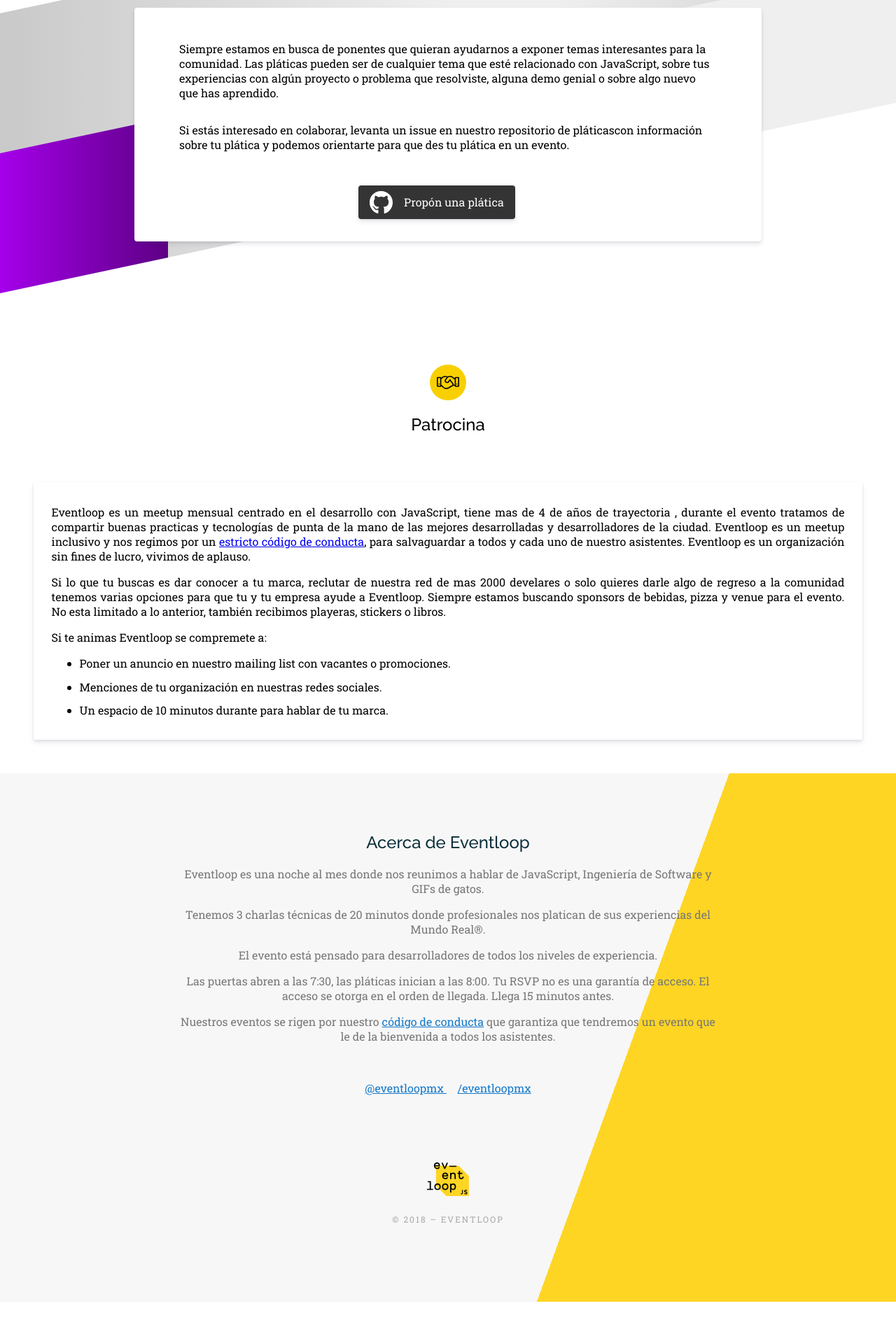
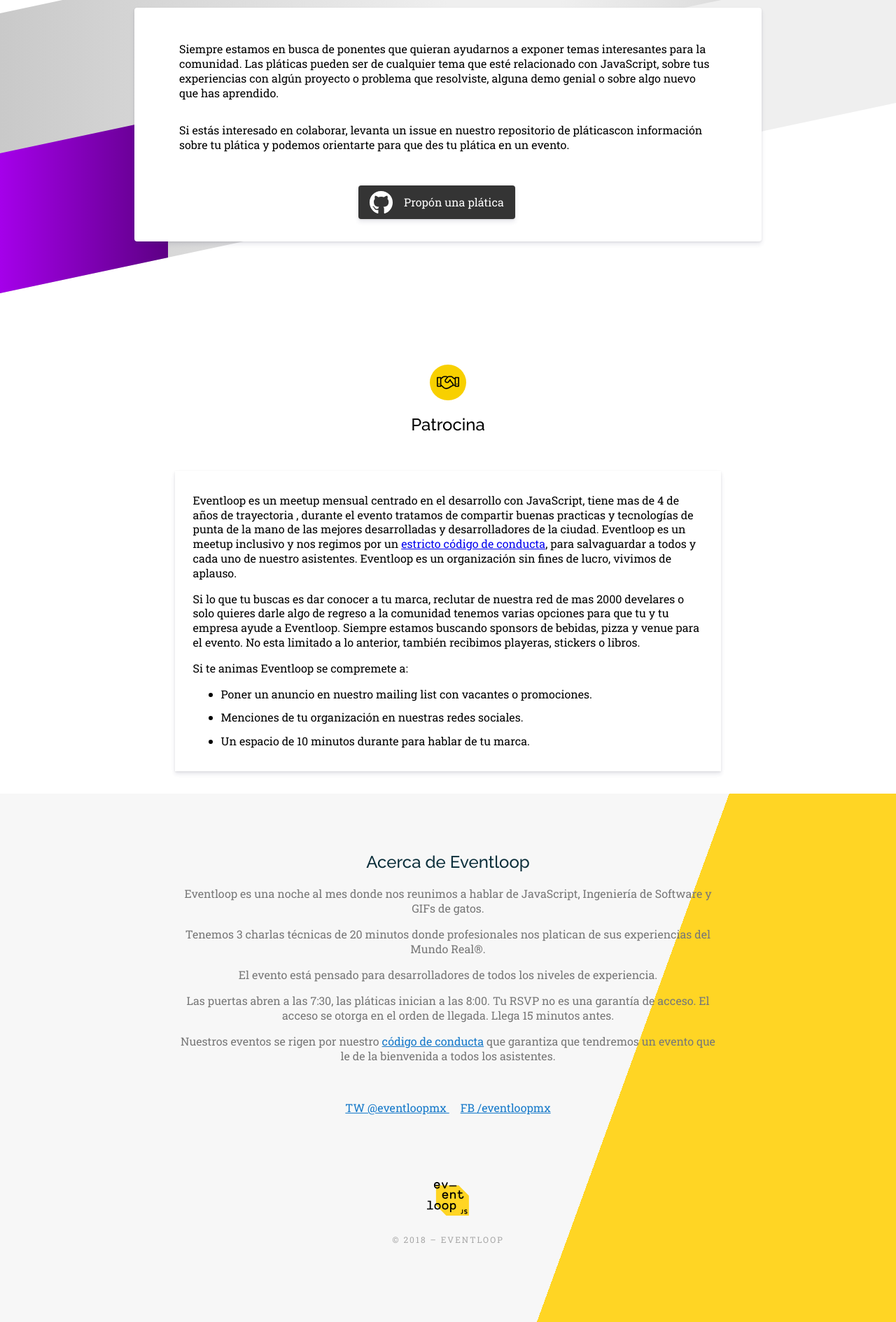
Before and after one commit to eventloop/eventloop.mx, a Jekyll site: the page built from index.md, in a window 1280 px wide. Shown: the part 1903-3792 px from the top of the page at 70% size. Built offline with Jekyll 4.4.1, drawn with Linux system fonts in a browser that asks for light colours; before the commit the page ends 3763 px from its top, so only the background shows below that.

Commit message:
Clean CSS a bit

```diff
--- a/_includes/footer.html
+++ b/_includes/footer.html
@@ -1,23 +1,21 @@
 <div id="contact">
-  <div class="wrap">
+  <div class="contentWrap">
     <h2 class="title">Acerca de Eventloop</h2>
     <p class="about">Eventloop es una noche al mes donde nos reunimos a hablar de JavaScript, Ingeniería de Software y GIFs de gatos.</p>
     <p class="about">Tenemos 3 charlas técnicas de 20 minutos donde profesionales nos platican de sus experiencias del Mundo Real&reg;.</p>
     <p class="about">El evento está pensado para desarrolladores de todos los niveles de experiencia.</p>
-    <p class="about">Las puertas abren a las 7:30, las pláticas inician a las 8:00. Tu RSVP no es una garantía de acceso. El acceso se otorga
-      en el orden de llegada. Llega 15 minutos antes.</p>
-    <p class="about">Nuestros eventos se rigen por nuestro
-      <a href="https://github.com/eventloop/codigo-de-conducta" target="_blank">código de conducta</a> que garantiza que tendremos un evento que le de la bienvenida a todos los asistentes.</p>
+    <p class="about">Las puertas abren a las 7:30, las pláticas inician a las 8:00. Tu RSVP no es una garantía de acceso. El acceso se otorga en el orden de llegada. Llega 15 minutos antes.</p>
+    <p class="about">Nuestros eventos se rigen por nuestro <a href="https://github.com/eventloop/codigo-de-conducta" target="_blank">código de conducta</a> que garantiza que tendremos un evento que le de la bienvenida a todos los asistentes.</p>
     <br />
     <p class="about">
       <a href="https://twitter.com/eventloopmx" target="_blank" class="social">
         <i class="fa fa-twitter-square" aria-hidden="true"></i>
-        @eventloopmx
+        TW @eventloopmx
       </a>
       &nbsp;&nbsp;&nbsp;
       <a href="https://www.facebook.com/eventloopmx/" target="_blank" class="social">
         <i class="fa fa-facebook-square" aria-hidden="true"></i>
-        /eventloopmx
+        FB /eventloopmx
       </a>
     </p>
     <div class="copyright">
--- a/_includes/sponsor.html
+++ b/_includes/sponsor.html
@@ -1,4 +1,5 @@
 <section class="Sponsor" name="patrocina" id="patrocina">
+  <div class="contentWrap">
     <div class="H2">
       <div class="shield">
         <img src="/assets/img/fa/handshake.svg" alt="" srcset="">
@@ -17,4 +18,5 @@
         </ul>
       </div>
     </div>
+  </div>
 </section>
--- a/assets/css/components/sponsor.scss
+++ b/assets/css/components/sponsor.scss
@@ -23,11 +23,10 @@
     }
   }
   .Content {
-    padding: 1rem 3rem;
     .Box {
       padding: 1rem 1.6rem;
-      text-align: justify;
       box-shadow: 0 4px 6px rgba(50,50,93,.11), 0 1px 3px rgba(0,0,0,.08);
+      line-height: 130%;
       ul {
         li {
           margin-bottom: 0.8rem;
```
Also changed, not shown: assets/css/components/contact.scss (+7 -6 lines), assets/css/main.css. Lines whose indentation alone changed are shown as unchanged.
